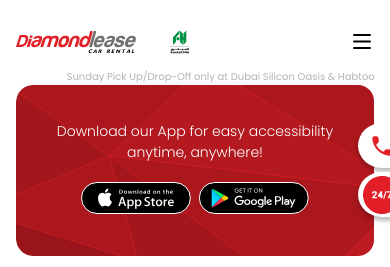
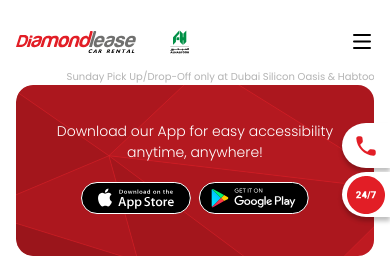
Before and after one commit to iknoul/figmadesign_to_next, a Next.js app: page / in a window 390 px wide. Shown: the top 267 px of the page. Built offline with nearby package versions, Linux system fonts and the light colour scheme.

Commit message:
title and readme edited

```diff
--- a/src/app/components/BookCar/styles/BookCarMain.module.css
+++ b/src/app/components/BookCar/styles/BookCarMain.module.css
@@ -48,6 +48,6 @@
 }
 @media screen and (max-width: 800px) {
     .bookCarMain .chat {
-      margin-right: -8px;
+      margin-right: -16px !important;
     }
   }
```
